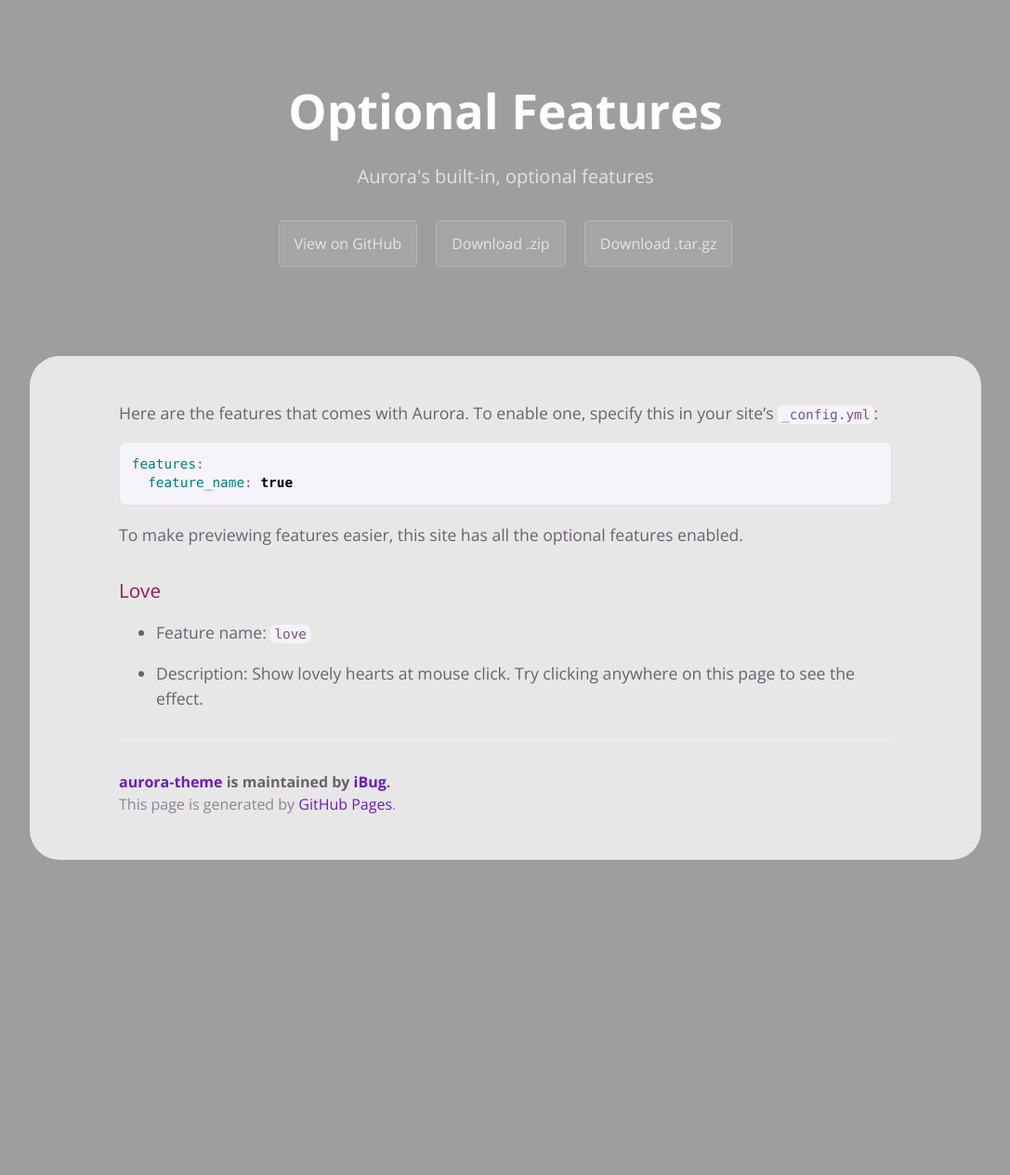
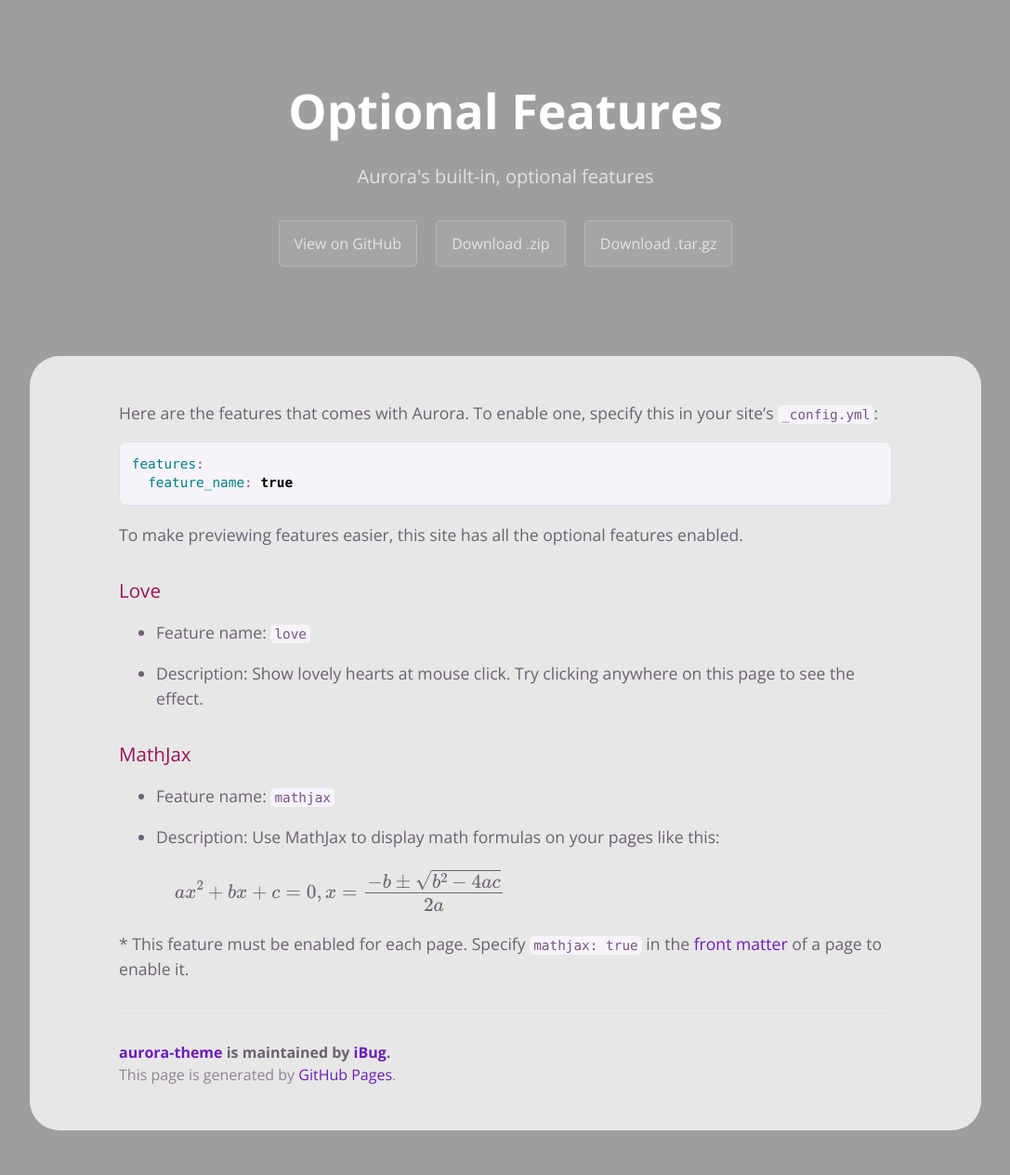
Before and after one commit to iBug/aurora-theme, a Jekyll site: the page built from features.md, in a window 1280 px wide. Shown: the whole page at 93% size, without its empty margins (96-1183 px from the left). Built offline with Jekyll 4.4.1, drawn with Linux system fonts in a browser that asks for light colours; formulas are drawn with MathJax 3; before the commit the page ends 973 px from its top, so only the background shows below that.

Commit message:
Add MathJax support

```diff
--- a/_layouts/default.html
+++ b/_layouts/default.html
@@ -7,13 +7,23 @@
     <meta name="viewport" content="width=device-width, initial-scale=1">
     <meta name="theme-color" content="#781578">
     <link rel="stylesheet" href="{{ '/assets/css/style.css?v=' | append: site.github.build_revision | relative_url }}">
+		{% if page.mathjax %}
+			<script type="text/javascript" src="https://cdnjs.cloudflare.com/ajax/libs/mathjax/2.7.4/MathJax.js?config=TeX-AMS-MML_HTMLorMML" ></script>
+			<script type="text/x-mathjax-config">
+				MathJax.Hub.Config({
+					jax: ["input/TeX","output/HTML-CSS"],
+					displayAlign: "left",
+					displayIndent: "20px"
+				});
+			</script>
+		{% endif %}
   </head>
   <body>
     <section class="page-header">
       <h1 class="project-name">{{ page.title | default: site.title | default: site.github.repository_name }}</h1>
       <h2 class="project-tagline">{{ page.tagline | default: site.description | default: site.github.project_tagline | newline_to_br }}</h2>
       {% if site.github.is_project_page %}
-			<span class="line-container"><a href="{{ site.github.repository_url }}" class="btn">View on GitHub</a></span>
+				<span class="line-container"><a href="{{ site.github.repository_url }}" class="btn">View on GitHub</a></span>
       {% endif %}
       {% if site.show_downloads %}
 				<span class="line-container">
@@ -35,7 +45,7 @@
     </section>
 
 		{% if site.features.love %}
-	<script type="text/javascript" src="{{ "/assets/js/love.js" | relative_url }}"></script>
+			<script type="text/javascript" src="{{ "/assets/js/love.js" | relative_url }}"></script>
 		{% endif %}
     {% if site.google_analytics %}
       <script>
--- a/features.md
+++ b/features.md
@@ -2,6 +2,8 @@
 layout: default
 title: Optional Features
 tagline: Aurora's built-in, optional features
+
+mathjax: true
 ---
 
 Here are the features that comes with Aurora. To enable one, specify this in your site's `_config.yml`:
@@ -18,3 +20,15 @@ To make previewing features easier, this site has all the optional features enab
 - Feature name: `love`
 
 - Description: Show lovely hearts at mouse click. Try clicking anywhere on this page to see the effect.
+
+### MathJax
+
+- Feature name: `mathjax`
+
+- Description: Use MathJax to display math formulas on your pages like this:
+
+  $$
+  ax^2 + bx + c = 0, x = \frac{-b\pm\sqrt{b^2-4ac}}{2a}
+  $$
+
+\* This feature must be enabled for each page. Specify `mathjax: true` in the [front matter](https://jekyllrb.com/docs/frontmatter) of a page to enable it.
```
Also changed, not shown: README.md.
